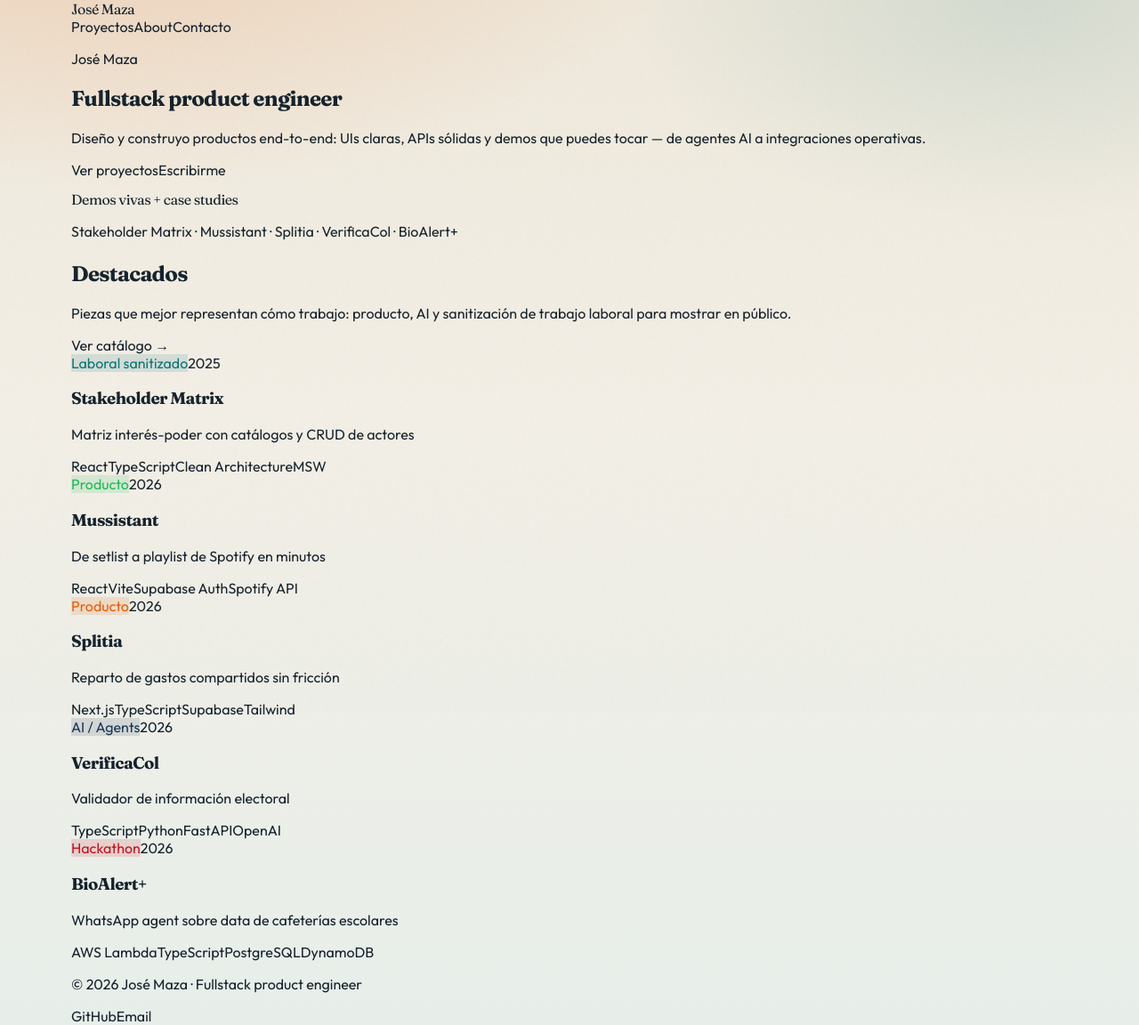
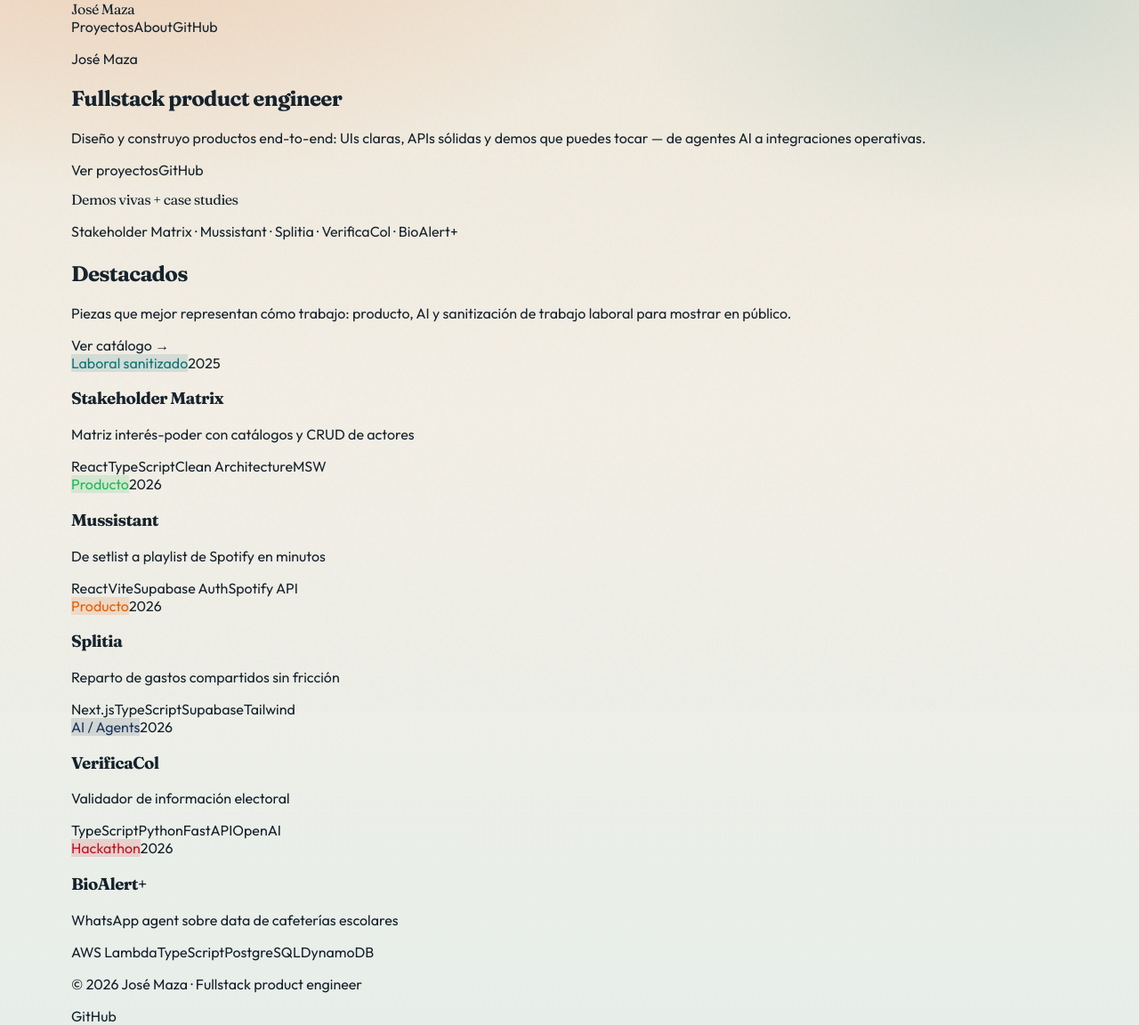
Before and after one commit to Jgmaza/portfolio, a Next.js app: page / in a window 1280 px wide. Shown: the whole page at 89% size. Built offline with nearby package versions, Linux system fonts and the light colour scheme.

Commit message:
Use GitHub as contact and avoid inventing a public email.

```diff
--- a/src/app/page.tsx
+++ b/src/app/page.tsx
@@ -29,10 +29,12 @@ export default function HomePage() {
                 Ver proyectos
               </Link>
               <a
-                href="mailto:jgmaza.dev@gmail.com"
+                href="https://github.com/Jgmaza"
+                target="_blank"
+                rel="noreferrer"
                 className="rounded-full border border-[var(--line)] bg-[var(--bg-elevated)] px-5 py-2.5 text-sm font-medium transition hover:border-[var(--accent)]"
               >
-                Escribirme
+                GitHub
               </a>
             </div>
           </div>
--- a/src/components/SiteFooter.tsx
+++ b/src/components/SiteFooter.tsx
@@ -12,12 +12,6 @@ export function SiteFooter() {
           >
             GitHub
           </a>
-          <a
-            href="mailto:jgmaza.dev@gmail.com"
-            className="hover:text-[var(--accent)]"
-          >
-            Email
-          </a>
         </div>
       </div>
     </footer>
--- a/src/components/SiteHeader.tsx
+++ b/src/components/SiteHeader.tsx
@@ -23,10 +23,12 @@ export function SiteHeader() {
             </Link>
           ))}
           <a
-            href="mailto:jgmaza.dev@gmail.com"
+            href="https://github.com/Jgmaza"
+            target="_blank"
+            rel="noreferrer"
             className="rounded-full border border-[var(--line)] bg-[var(--bg-elevated)] px-3 py-1.5 text-[var(--ink)] transition hover:border-[var(--accent)] hover:text-[var(--accent)]"
           >
-            Contacto
+            GitHub
           </a>
         </nav>
       </div>
```
